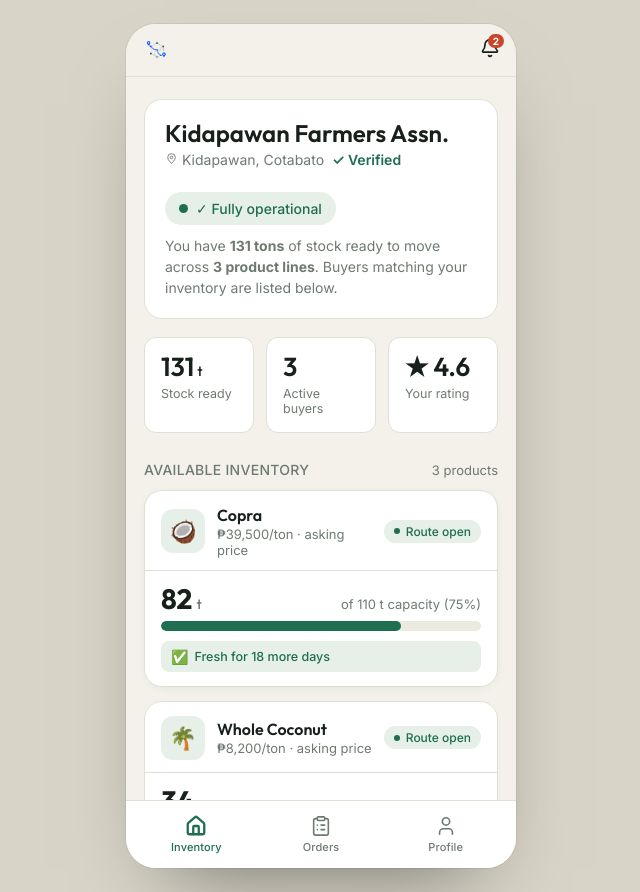
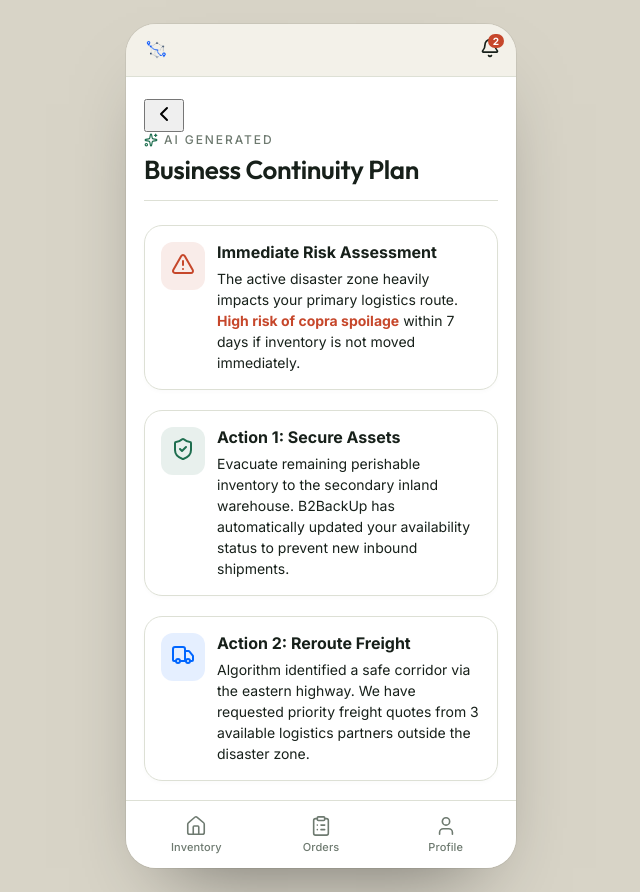
Before and after one commit to DominceAseberos/B2BackUp, a React (Vite) app: page /supplier/ai-bcp in a window 1280 px wide. Before the commit this address led to /supplier. Shown: the whole page, without its empty margins (319-959 px from the left). Built offline with nearby package versions, Linux system fonts and the light colour scheme.

Commit message:
feat: add AI powered business continuity plan generator

```diff
--- /dev/null
+++ b/src/features/AIBcpScreen.tsx
@@ -0,0 +1,141 @@
+import { useState, useEffect } from "react";
+import { ChevronLeft, Sparkles, AlertTriangle, ShieldCheck, Truck } from "lucide-react";
+import { useNavigate } from "react-router-dom";
+
+export function AIBcpScreen() {
+  const navigate = useNavigate();
+  const [stage, setStage] = useState<number>(0);
+
+  useEffect(() => {
+    const t1 = setTimeout(() => setStage(1), 1500);
+    const t2 = setTimeout(() => setStage(2), 3000);
+    const t3 = setTimeout(() => setStage(3), 4500);
+    const t4 = setTimeout(() => setStage(4), 6000);
+    return () => {
+      clearTimeout(t1);
+      clearTimeout(t2);
+      clearTimeout(t3);
+      clearTimeout(t4);
+    };
+  }, []);
+
+  return (
+    <div className="shell" style={{ paddingBottom: 100, background: "var(--surface)", minHeight: "100vh" }}>
+      <div className="page-head" style={{ borderBottom: "1px solid var(--hair)", paddingBottom: 16 }}>
+        <button className="back-btn" onClick={() => navigate(-1)} aria-label="Go back">
+          <ChevronLeft size={24} />
+        </button>
+        <div>
+          <span className="eyebrow" style={{ display: "flex", alignItems: "center", gap: 6 }}>
+            <Sparkles size={14} color="var(--brand)" /> AI Generated
+          </span>
+          <h1 className="title">Business Continuity Plan</h1>
+        </div>
+      </div>
+
+      <div style={{ padding: "24px 0", maxWidth: 600, margin: "0 auto" }}>
+
+        {/* Stage 0: Loading */}
+        {stage === 0 && (
+          <div style={{ textAlign: "center", padding: "40px 0", color: "var(--muted)" }}>
+            <Sparkles size={32} className="spin-slow" style={{ marginBottom: 16, color: "var(--brand)" }} />
+            <div style={{ fontWeight: 500 }}>Analyzing supply chain disruption...</div>
+          </div>
+        )}
+
+        {/* Stage 1: Risk Assessment */}
+        {stage >= 1 && (
+          <div className="bcp-card fade-in" style={{ marginBottom: 20 }}>
+            <div style={{ display: "flex", gap: 12, alignItems: "flex-start" }}>
+              <div style={{ padding: 10, background: "rgba(198,71,43,0.1)", borderRadius: 12, color: "var(--alert)" }}>
+                <AlertTriangle size={24} />
+              </div>
+              <div>
+                <h3 style={{ margin: "0 0 6px", fontSize: 16 }}>Immediate Risk Assessment</h3>
+                <p style={{ margin: 0, fontSize: 14, color: "var(--ink)", lineHeight: 1.5 }}>
+                  The active disaster zone heavily impacts your primary logistics route.
+                  <strong style={{ color: "var(--alert)" }}> High risk of copra spoilage</strong> within 7 days if inventory is not moved immediately.
+                </p>
+              </div>
+            </div>
+          </div>
+        )}
+
+        {/* Stage 2: Mitigation */}
+        {stage >= 2 && (
+          <div className="bcp-card fade-in" style={{ marginBottom: 20 }}>
+            <div style={{ display: "flex", gap: 12, alignItems: "flex-start" }}>
+              <div style={{ padding: 10, background: "rgba(30,110,79,0.1)", borderRadius: 12, color: "var(--brand)" }}>
+                <ShieldCheck size={24} />
+              </div>
+              <div>
+                <h3 style={{ margin: "0 0 6px", fontSize: 16 }}>Action 1: Secure Assets</h3>
+                <p style={{ margin: 0, fontSize: 14, color: "var(--ink)", lineHeight: 1.5 }}>
+                  Evacuate remaining perishable inventory to the secondary inland warehouse. B2BackUp has automatically updated your availability status to prevent new inbound shipments.
+                </p>
+              </div>
+            </div>
+          </div>
+        )}
+
+        {/* Stage 3: Logistics */}
+        {stage >= 3 && (
+          <div className="bcp-card fade-in" style={{ marginBottom: 20 }}>
+            <div style={{ display: "flex", gap: 12, alignItems: "flex-start" }}>
+              <div style={{ padding: 10, background: "rgba(0,102,255,0.1)", borderRadius: 12, color: "#0066ff" }}>
+                <Truck size={24} />
+              </div>
+              <div>
+                <h3 style={{ margin: "0 0 6px", fontSize: 16 }}>Action 2: Reroute Freight</h3>
+                <p style={{ margin: 0, fontSize: 14, color: "var(--ink)", lineHeight: 1.5 }}>
+                  Algorithm identified a safe corridor via the eastern highway. We have requested priority freight quotes from 3 available logistics partners outside the disaster zone.
+                </p>
+              </div>
+            </div>
+          </div>
+        )}
+
+        {/* Stage 4: Financials & Approval */}
+        {stage >= 4 && (
+          <div className="fade-in" style={{ marginTop: 32 }}>
+            <div style={{ padding: 20, background: "var(--surface)", border: "1.5px solid var(--brand)", borderRadius: "var(--radius-lg)", boxShadow: "0 4px 12px rgba(30,110,79,0.15)" }}>
+              <h3 style={{ margin: "0 0 12px", fontSize: 18, color: "var(--brand)" }}>Recovery Summary</h3>
+              <ul style={{ margin: 0, paddingLeft: 20, fontSize: 14, color: "var(--ink)", lineHeight: 1.6 }}>
+                <li><strong>Estimated Asset Rescue:</strong> 82 Tons</li>
+                <li><strong>Logistics Surcharge:</strong> ₱12,500</li>
+                <li><strong>Net Recovery Value:</strong> ₱3,226,500</li>
+              </ul>
+              <button className="btn btn--primary btn--block" style={{ marginTop: 20 }} onClick={() => navigate(-1)}>
+                Execute Continuity Plan →
+              </button>
+            </div>
+          </div>
+        )}
+
+      </div>
+
+      <style>{`
+        .bcp-card {
+          padding: 16px;
+          background: var(--surface);
+          border: 1px solid var(--hair);
+          border-radius: var(--radius-lg);
+          box-shadow: 0 2px 4px rgba(0,0,0,0.02);
+        }
+        .fade-in {
+          animation: fadeIn 0.6s ease forwards;
+        }
+        @keyframes fadeIn {
+          from { opacity: 0; transform: translateY(10px); }
+          to { opacity: 1; transform: translateY(0); }
+        }
+        .spin-slow {
+          animation: spin 3s linear infinite;
+        }
+        @keyframes spin {
+          100% { transform: rotate(360deg); }
+        }
+      `}</style>
+    </div>
+  );
+}
--- a/src/features/SupplierPortal.tsx
+++ b/src/features/SupplierPortal.tsx
@@ -2,7 +2,8 @@ import { DEMO_SUPPLIER } from "../domain/mockData";
 import type { StockItem } from "../domain/types";
 import { PinIcon } from "../ui/icons";
 import { BottomNav } from "../ui/BottomNav";
-import { Routes, Route, Navigate, useLocation } from "react-router-dom";
+import { Routes, Route, Navigate, useLocation, useNavigate } from "react-router-dom";
+import { AIBcpScreen } from "./AIBcpScreen";
 
 const SUPPLIER = DEMO_SUPPLIER;
 
@@ -137,6 +138,7 @@ function StockCard({ item, index }: { item: StockItem; index: number }) {
 
 function SupplierHome() {
   const location = useLocation();
+  const navigate = useNavigate();
   const disasterActive = location.search.includes("disaster=1");
   const isOperating = !disasterActive;
   const totalTons = SUPPLIER.stock.reduce((s, i) => s + i.availableTons, 0);
@@ -171,11 +173,16 @@ function SupplierHome() {
           borderRadius: "var(--radius-lg)"
         }}>
           <h3 style={{ color: "var(--alert)", margin: "0 0 8px", fontSize: 16 }}>🚨 Business Continuity Plan Activated</h3>
-          <p style={{ fontSize: 13, color: "var(--ink)", margin: 0, lineHeight: 1.5 }}>
-            <strong>1. Inventory Reroute:</strong> Your active stock is being automatically matched with backup buyers outside the affected zone.<br/>
-            <strong>2. Evacuation:</strong> Please secure remaining warehouse assets immediately.<br/>
-            <strong>3. Logistics:</strong> Priority routing requests have been dispatched to our logistics partners.
+          <p style={{ fontSize: 13, color: "var(--ink)", margin: "0 0 12px", lineHeight: 1.5 }}>
+            Your supply chain is currently disrupted. Our AI agent can analyze the real-time risk to your active inventory and instantly generate a recovery strategy.
           </p>
+          <button
+            className="btn btn--primary btn--block"
+            style={{ display: "flex", alignItems: "center", justifyContent: "center", gap: 6, background: "var(--brand)" }}
+            onClick={() => navigate("/supplier/ai-bcp")}
+          >
+            <span style={{ fontSize: 14 }}>✨</span> Generate AI Continuity Plan
+          </button>
         </div>
       )}
 
@@ -521,6 +528,7 @@ export function SupplierPortal() {
           <Route index element={<SupplierHome />} />
           <Route path="orders" element={<SupplierOrders />} />
           <Route path="profile" element={<SupplierProfile />} />
+          <Route path="ai-bcp" element={<AIBcpScreen />} />
           <Route path="*" element={<Navigate to="/supplier" replace />} />
         </Routes>
       </div>
```
